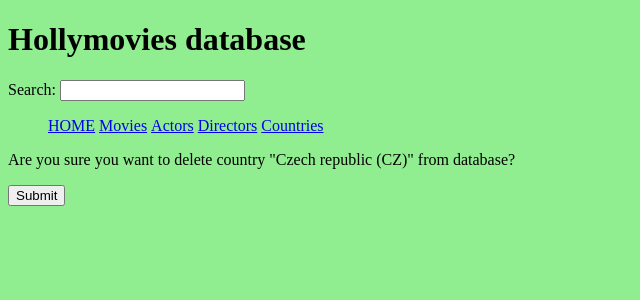
After one commit to petrgregor/PythonRemoteCZ14_backend_technologies, a Django app: page /country/delete/2/ in a window 1280 px wide. The commit adds this page. Shown: the top 300 px of the page, without its empty margins (0-640 px from the left). Run offline with Django 4.2, Linux system fonts and the light colour scheme; data comes from the database, SQL or seed files in the repository.

Commit message:
Country - update and delete forms.

```diff
--- a/hollymovies/urls.py
+++ b/hollymovies/urls.py
@@ -47,4 +47,8 @@ urlpatterns = [
 
     # new_country pomocí CountryCreateView
     path('new_country/', CountryCreateView.as_view(), name='new_country'),
+    path('country/update/<pk>/', CountryUpdateView.as_view(), name='country_update'),
+    path('country/delete/<pk>/', CountryDeleteView.as_view(), name='country_delete'),
+    path('countries/', countries, name='countries'),
+
 ]
--- a/templates/navbar.html
+++ b/templates/navbar.html
@@ -4,6 +4,6 @@
     <li><a href="{% url 'movies' %}">Movies</a></li>
     <li><a href="{% url 'actors' %}">Actors</a></li>
     <li><a href="{% url 'directors' %}">Directors</a></li>
-    <li><a href="{% url 'new_country' %}">New country</a></li>
+    <li><a href="{% url 'countries' %}">Countries</a></li>
   </ul>
 </nav>
--- a/viewer/models.py
+++ b/viewer/models.py
@@ -5,8 +5,8 @@ from django.db.models import Model, CharField, DateField, BooleanField, ForeignK
 
 
 class Country(Model):
-    name = CharField(max_length=32)
-    abbreviation = CharField(max_length=3)
+    name = CharField(max_length=32, unique=True)
+    abbreviation = CharField(max_length=3, unique=True)
 
     class Meta:
         verbose_name_plural = "Countries"
--- /dev/null
+++ b/viewer/templates/country_delete_confirm.html
@@ -0,0 +1,13 @@
+{% extends 'base.html' %}
+
+{% block title %}
+Delete country {{ object }}
+{% endblock %}
+
+{% block content %}
+  <form method="post">
+    {% csrf_token %}
+    <p>Are you sure you want to delete country "{{ object }}" from database?</p>
+    <input type="submit" value="Submit" class="btn btn-danger">
+  </form>
+{% endblock %}
--- a/viewer/templates/new_country2.html
+++ b/viewer/templates/new_country2.html
@@ -9,7 +9,7 @@
             {% csrf_token %}
             <label for="name">Name:</label>
             <input type="text" id="name" name="name"><br>
-            <label for="abbreviation">Abgraviation:</label>
+            <label for="abbreviation">Abbreviation:</label>
             <input type="text" id="abbreviation" name="abbreviation"><br>
             <button type="submit">Save</button>
         </form>
--- a/viewer/views.py
+++ b/viewer/views.py
@@ -4,7 +4,7 @@ from django.shortcuts import render
 from django.http import HttpResponse
 from django.urls import reverse_lazy
 from django.views import View
-from django.views.generic import TemplateView, ListView, FormView, CreateView
+from django.views.generic import TemplateView, ListView, FormView, CreateView, UpdateView, DeleteView
 
 from viewer.models import Movie, Person, Genre, Country
 
@@ -267,7 +267,7 @@ class CountryForm(ModelForm):
         if abbreviation is None:
             raise ValidationError('Abbreviation can not be empty.')
         if len(abbreviation) > 3:
-            raise ValidationError('Abbraviation should have maximum 3 letters.')
+            raise ValidationError('Abbreviation should have maximum 3 letters.')
         abbreviation = abbreviation.upper()
         return abbreviation
 
@@ -275,4 +275,23 @@ class CountryForm(ModelForm):
 class CountryCreateView(CreateView):
     template_name = 'new_country3.html'
     form_class = CountryForm
-    success_url = reverse_lazy('home')
+    success_url = reverse_lazy('countries')
+
+
+class CountryUpdateView(UpdateView):
+    template_name = 'new_country3.html'
+    model = Country
+    form_class = CountryForm
+    success_url = reverse_lazy('countries')
+
+
+class CountryDeleteView(DeleteView):
+    template_name = 'country_delete_confirm.html'
+    model = Country
+    success_url = reverse_lazy('countries')
+
+
+def countries(request):
+    countries = Country.objects.all()
+    context = {'countries': countries}
+    return render(request, 'countries.html', context)
```
Also changed, not shown: viewer/templates/countries.html (added, +20 -0 lines), viewer/migrations/0005_alter_country_abbreviation_alter_country_name.py (added).
